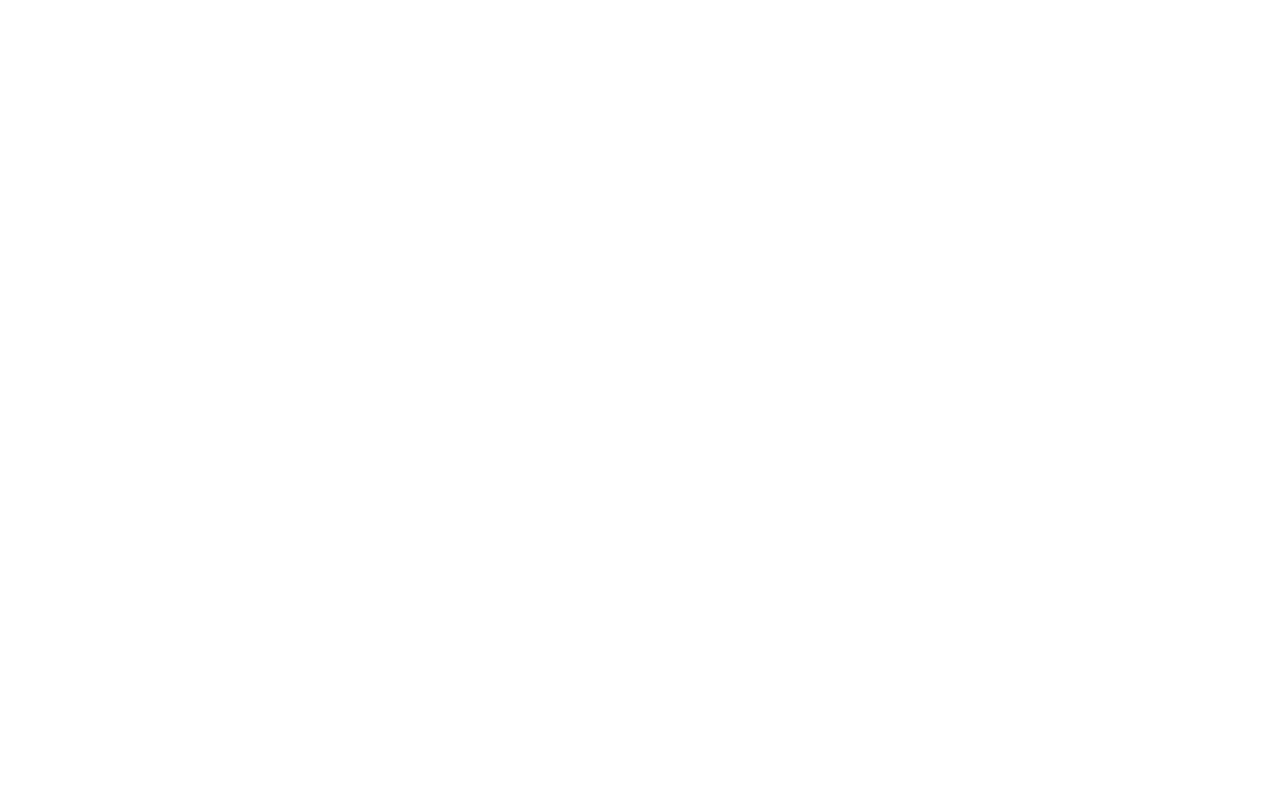
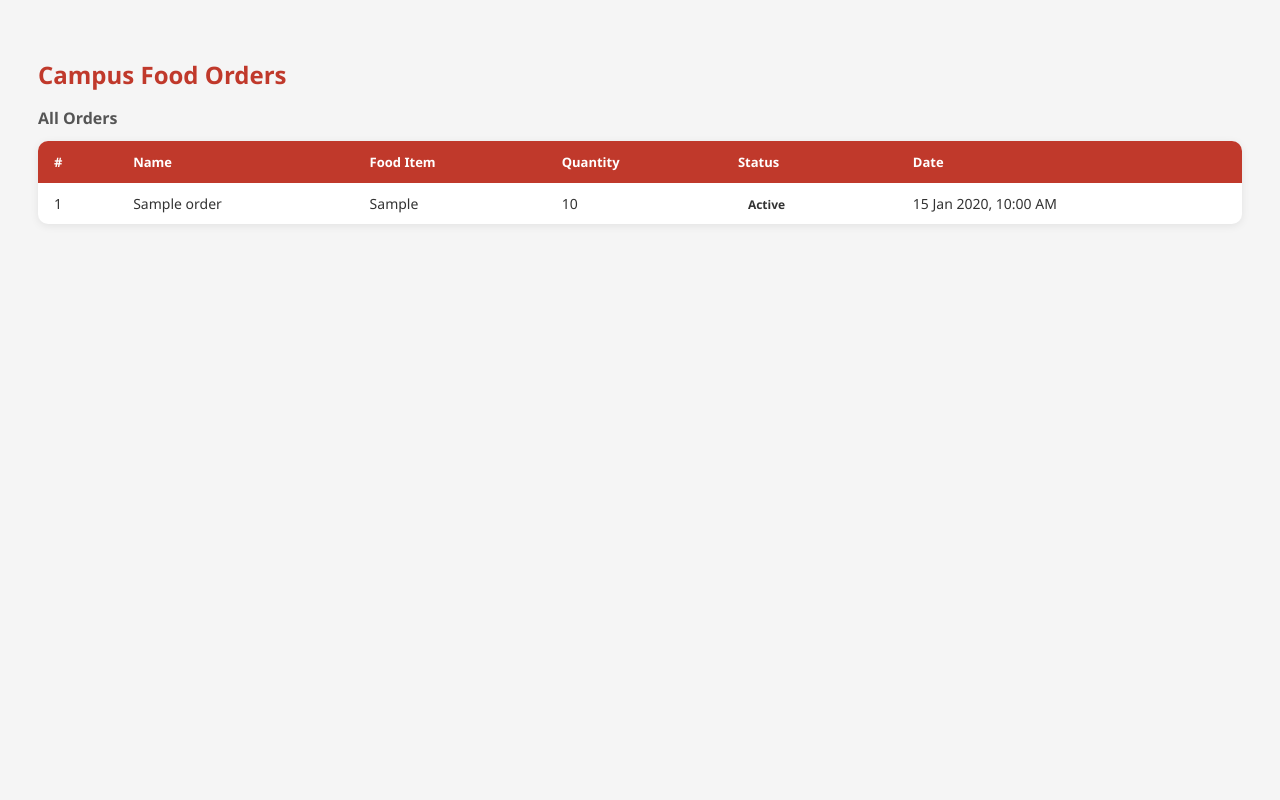
Before and after one commit to Barkotfrew/UNI-BITES-PHP, a PHP site: page /orders.php in a window 1280 px wide. Before the commit the page is empty. Run offline with PHP 8.4, Linux system fonts and the light colour scheme; tables that the repository leaves empty or names only in its code hold one stand-in row (values such as "Sample post").

Commit message:
display orders in table with status and date

```diff
--- a/public/orders.php
+++ b/public/orders.php
@@ -1,38 +1,107 @@
 <?php
-// Database connection (adjust if needed)
+// Database connection
 $conn = new mysqli("localhost", "root", "", "campus_food");
 
-// Check connection
 if ($conn->connect_error) {
     die("Connection failed");
 }
 
-// Only handle POST request
+// Handle POST - place order
+$message = '';
 if ($_SERVER["REQUEST_METHOD"] === "POST") {
-
-    // Get form data
-    $name = $_POST['name'] ?? '';
-    $food = $_POST['food_item'] ?? '';
+    $name     = $_POST['name'] ?? '';
+    $food     = $_POST['food_item'] ?? '';
     $quantity = $_POST['quantity'] ?? 0;
 
-    // Basic validation
     if (empty($name) || empty($food) || $quantity <= 0) {
-        echo "Invalid input";
-        exit();
+        $message = "Invalid input. Please fill in all fields.";
+    } else {
+        $stmt = $conn->prepare("INSERT INTO orders (name, food_item, quantity) VALUES (?, ?, ?)");
+        $stmt->bind_param("ssi", $name, $food, $quantity);
+        $message = $stmt->execute() ? "Order placed successfully!" : "Failed to place order.";
+        $stmt->close();
     }
+}
 
-    // Insert into DB
-    $stmt = $conn->prepare("INSERT INTO orders (name, food_item, quantity) VALUES (?, ?, ?)");
-    $stmt->bind_param("ssi", $name, $food, $quantity);
-
-    if ($stmt->execute()) {
-        echo "Order placed successfully!";
-    } else {
-        echo "Failed to place order";
-    }
-
-    $stmt->close();
+// Fetch all orders
+$orders = [];
+$result = $conn->query("SELECT id, name, food_item, quantity, status, created_at FROM orders ORDER BY created_at DESC");
+if ($result) {
+    $orders = $result->fetch_all(MYSQLI_ASSOC);
 }
 
 $conn->close();
 ?>
+<!DOCTYPE html>
+<html lang="en">
+<head>
+    <meta charset="UTF-8">
+    <meta name="viewport" content="width=device-width, initial-scale=1.0">
+    <title>Orders - Campus Food</title>
+    <style>
+        body { font-family: 'Segoe UI', sans-serif; background: #f5f5f5; padding: 30px; color: #333; }
+        h2 { color: #c0392b; margin-bottom: 16px; }
+        .message { padding: 10px 16px; border-radius: 6px; margin-bottom: 20px; font-size: 14px; background: #d4edda; color: #155724; }
+        .message.error { background: #f8d7da; color: #721c24; }
+
+        table { width: 100%; border-collapse: collapse; background: #fff; border-radius: 10px; overflow: hidden; box-shadow: 0 2px 8px rgba(0,0,0,0.08); }
+        th { background: #c0392b; color: #fff; padding: 12px 16px; text-align: left; font-size: 13px; }
+        td { padding: 11px 16px; font-size: 14px; border-bottom: 1px solid #f0f0f0; }
+        tr:last-child td { border-bottom: none; }
+
+        .badge { padding: 3px 10px; border-radius: 20px; font-size: 12px; font-weight: 600; text-transform: capitalize; }
+        .badge-pending   { background: #fff3cd; color: #856404; }
+        .badge-preparing { background: #d4edda; color: #155724; }
+        .badge-ready     { background: #d1ecf1; color: #0c5460; }
+        .badge-completed { background: #e2e3e5; color: #383d41; }
+
+        .empty { text-align: center; padding: 30px; color: #aaa; font-size: 14px; }
+    </style>
+</head>
+<body>
+
+<h2>Campus Food Orders</h2>
+
+<?php if ($message): ?>
+    <div class="message <?= str_contains($message, 'successfully') ? '' : 'error' ?>">
+        <?= htmlspecialchars($message) ?>
+    </div>
+<?php endif; ?>
+
+<h3 style="margin-bottom:12px; font-size:16px; color:#555;">All Orders</h3>
+
+<?php if (empty($orders)): ?>
+    <div class="empty">No orders found.</div>
+<?php else: ?>
+    <table>
+        <thead>
+            <tr>
+                <th>#</th>
+                <th>Name</th>
+                <th>Food Item</th>
+                <th>Quantity</th>
+                <th>Status</th>
+                <th>Date</th>
+            </tr>
+        </thead>
+        <tbody>
+            <?php foreach ($orders as $order): ?>
+            <tr>
+                <td><?= htmlspecialchars($order['id']) ?></td>
+                <td><?= htmlspecialchars($order['name']) ?></td>
+                <td><?= htmlspecialchars($order['food_item']) ?></td>
+                <td><?= htmlspecialchars($order['quantity']) ?></td>
+                <td>
+                    <span class="badge badge-<?= htmlspecialchars($order['status'] ?? 'pending') ?>">
+                        <?= htmlspecialchars($order['status'] ?? 'pending') ?>
+                    </span>
+                </td>
+                <td><?= date('d M Y, h:i A', strtotime($order['created_at'])) ?></td>
+            </tr>
+            <?php endforeach; ?>
+        </tbody>
+    </table>
+<?php endif; ?>
+
+</body>
+</html>
```
